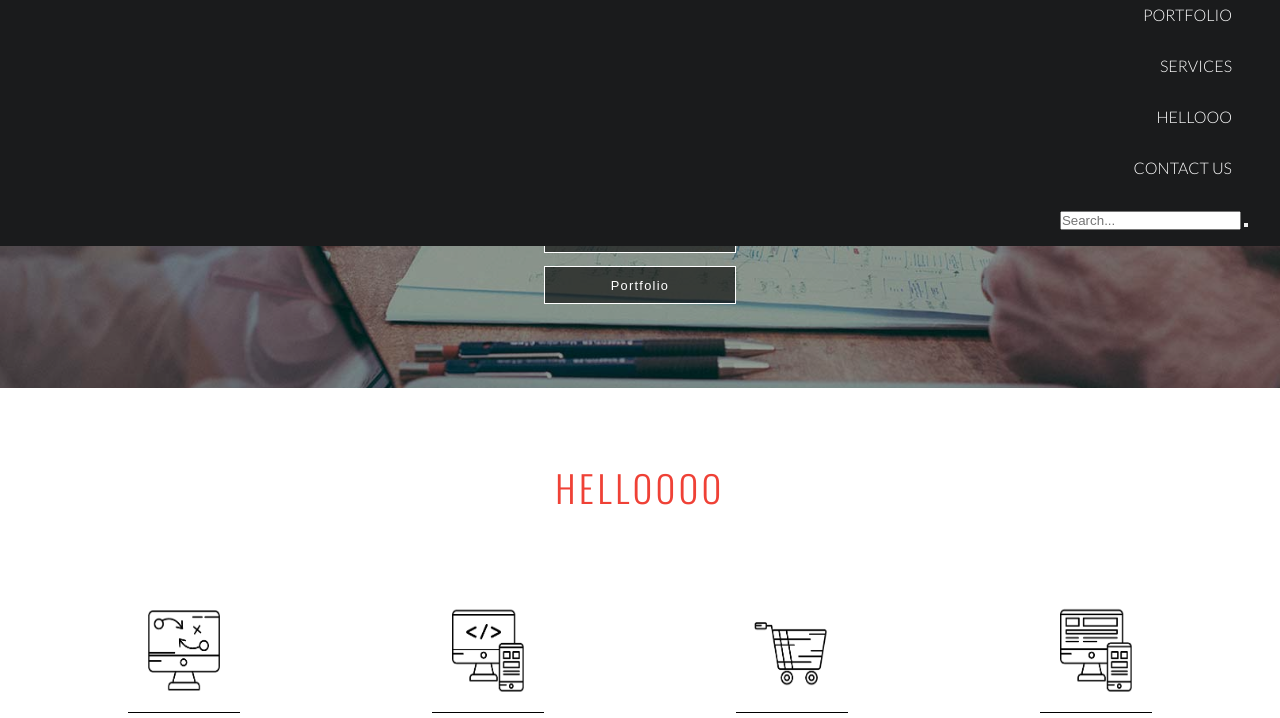
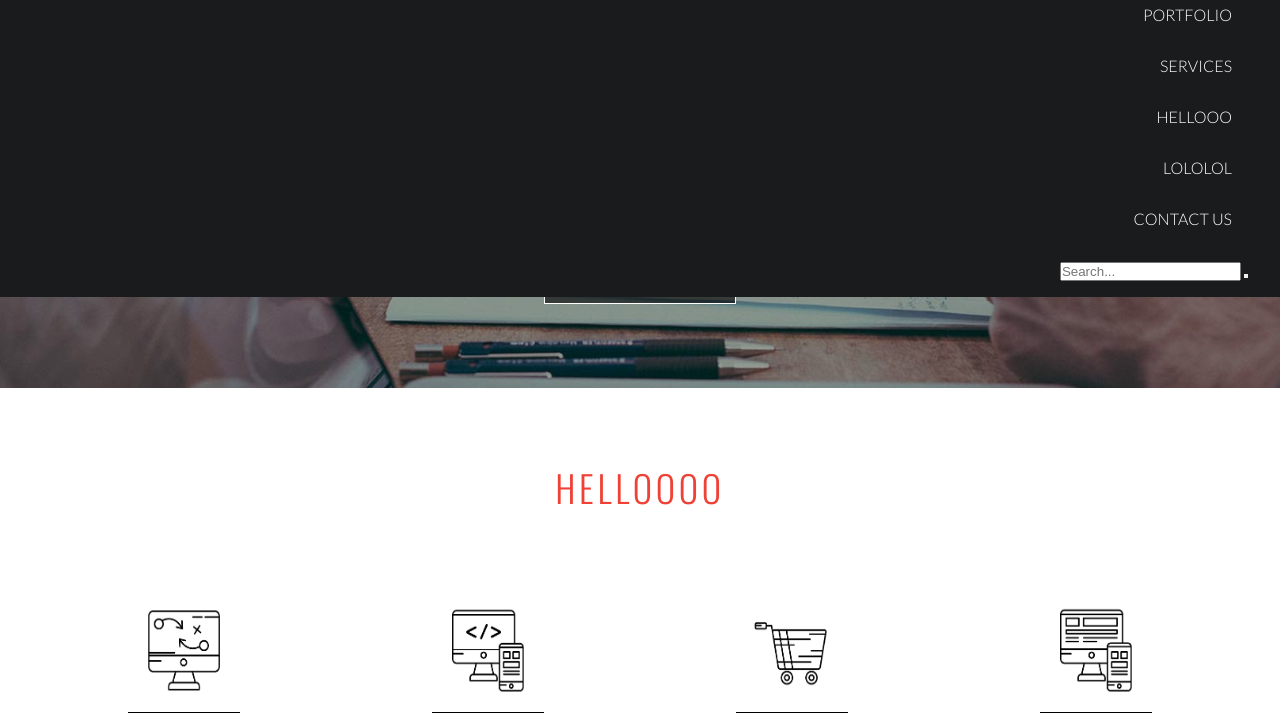
Before and after one commit to CreeJade/web0218, a plain HTML site: page index.html in a window 1280 px wide. Both pictures are taken after a click on the element 1245 px from the left and 30 px from the top of the page. Shown: the part 68-786 px from the top of the page. Drawn offline with nearby package versions, Linux system fonts and the light colour scheme.

Commit message:
fifth commit-add another link to nav

```diff
--- a/index.html
+++ b/index.html
@@ -24,6 +24,7 @@
 					<li><a href="portfolio.html">portfolio</a></li>
 					<li><a href="services.html">services</a></li>
 					<li><a href="beepbeep.html">Hellooo</a></li>
+					<li><a href="beepbeep.html">LOLOLOL</a></li>
 					<li><a href="contact.html">contact us</a></li>
 					<li class="searchBar">
       					<div class="search">
```
